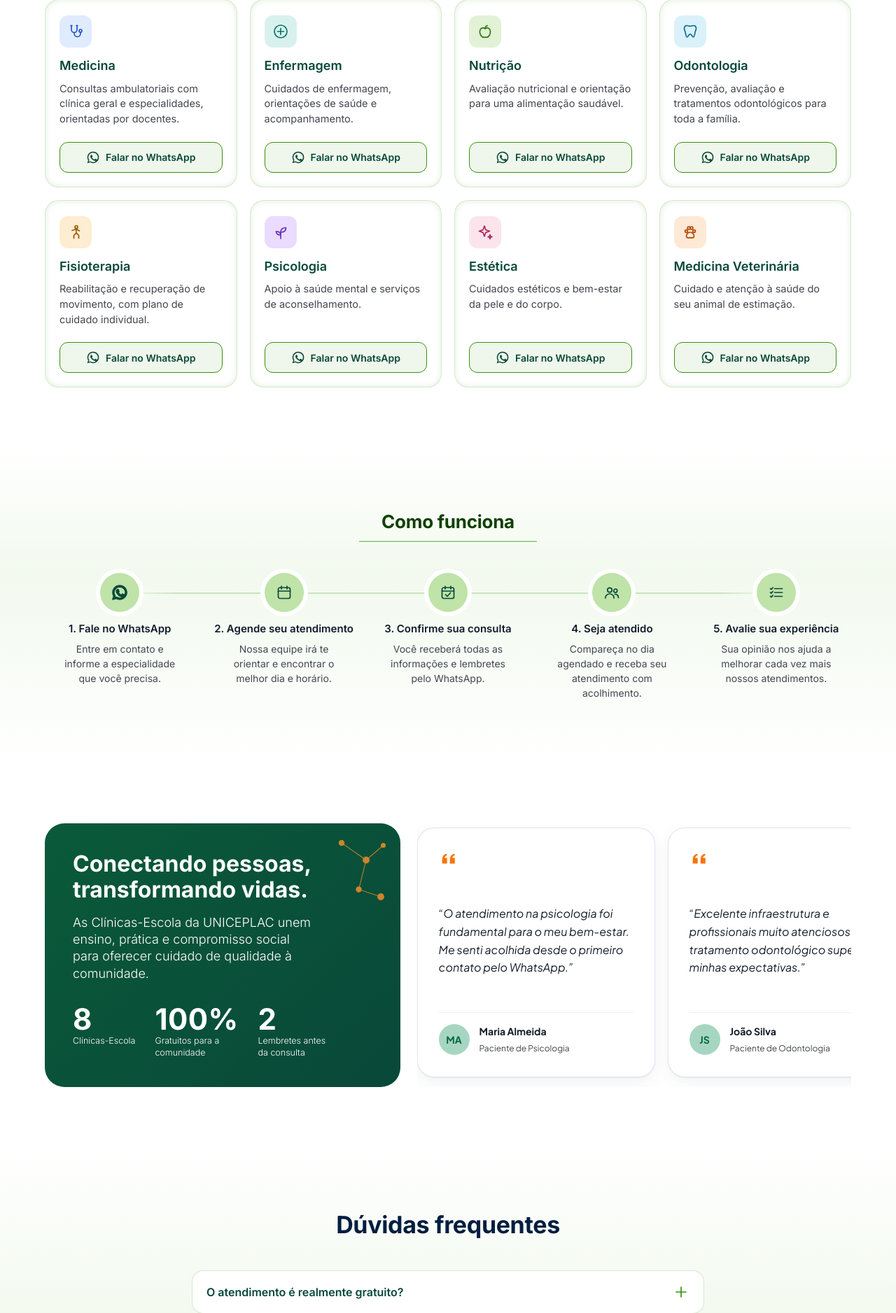
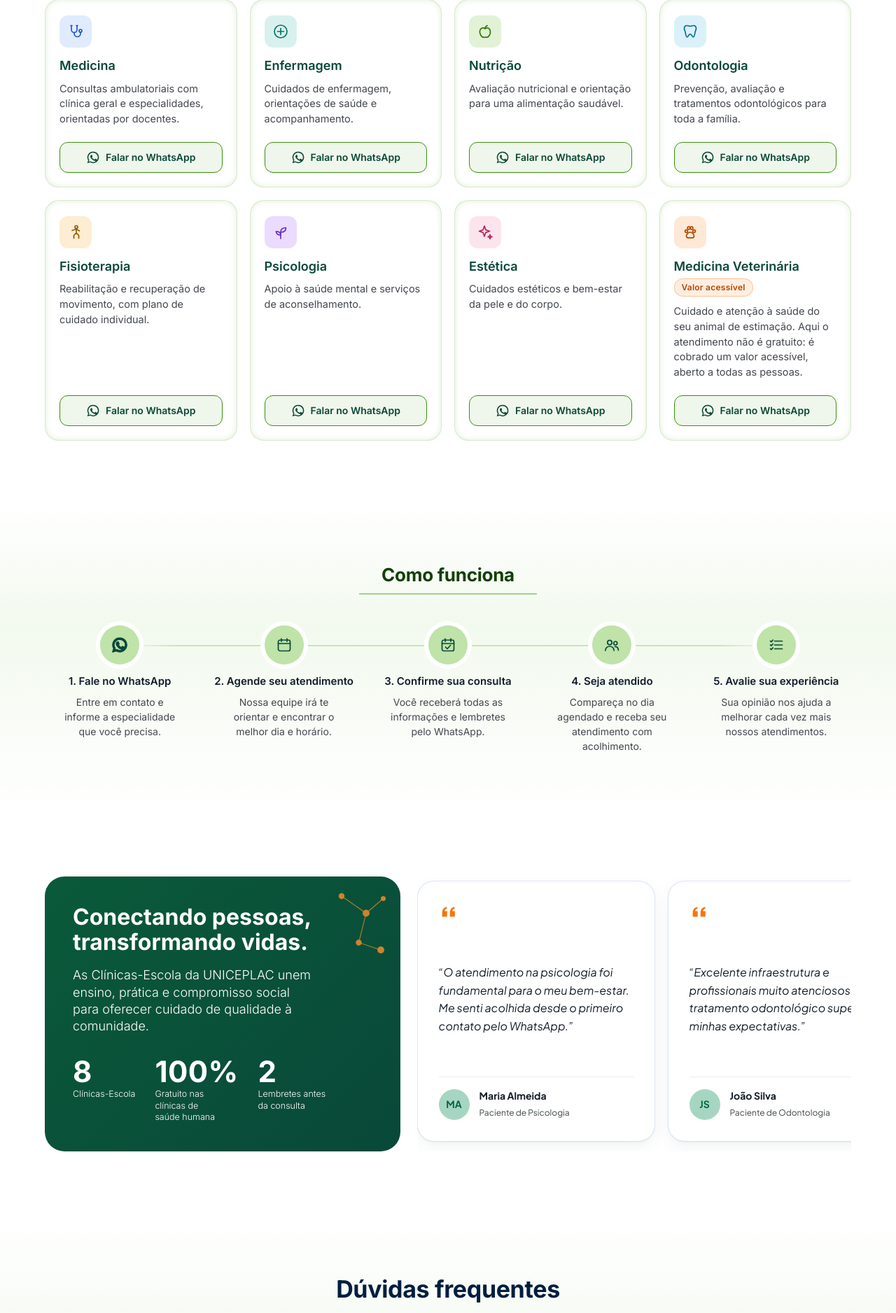
Before and after one commit to mikeds411/lpconecta, a Django app: page / in a window 1280 px wide. Shown: the part 1133-3010 px from the top of the page at 70% size. Run offline with Django 5.2, Linux system fonts and the light colour scheme.

Commit message:
Novo endereço da UNICEPLAC e aviso de valor na Veterinária
- Rodapé: SIGA Área Especial para Indústria, Lote 2/3, Setor Leste
  Industrial, Gama, Brasília/DF, CEP 72445-020
- Medicina Veterinária: selo "Valor acessível" e texto explicando que
  é cobrado um valor acessível; painel de impacto e FAQ ajustados

Co-Authored-By: Claude Opus 5.5 <noreply@anthropic.com>

```diff
--- a/static/landing/css/styles.css
+++ b/static/landing/css/styles.css
@@ -301,3 +301,6 @@ a.hex:hover,a.hex:focus-visible{--bg:var(--orange-400);--fg:#fff;transform:scale
 .brand__logo{height:50px;width:auto}
 .brand--light .brand__logo{height:46px;filter:brightness(0) invert(1)}
 @media (max-width:640px){.brand__logo{height:42px}}
+
+/* ---------- Selo "Valor acessível" (Medicina Veterinária) ---------- */
+.clinic__tag{align-self:flex-start;margin-top:-4px;padding:3px 10px;border-radius:999px;font-size:12px;font-weight:600;letter-spacing:.02em;color:#b24800;background:rgba(249,115,6,.12);border:1px solid rgba(249,115,6,.35)}
--- a/templates/index.html
+++ b/templates/index.html
@@ -177,7 +177,8 @@
       <li class="clinic" id="clinica-veterinaria">
         <span class="clinic__ico clinic__ico--orange"><svg class="i"><use href="#c-veterinaria"/></svg></span>
         <h3>Medicina Veterinária</h3>
-        <p>Cuidado e atenção à saúde do seu animal de estimação.</p>
+        <span class="clinic__tag">Valor acessível</span>
+        <p>Cuidado e atenção à saúde do seu animal de estimação. Aqui o atendimento não é gratuito: é cobrado um valor acessível, aberto a todas as pessoas.</p>
         <a class="btn btn--wa" data-clinic="veterinaria" href="https://wa.me/5561996236611?text=Ol%C3%A1!%20Gostaria%20de%20agendar%20um%20atendimento%20na%20cl%C3%ADnica%20de%20Medicina%20Veterin%C3%A1ria." target="_blank" rel="noopener" aria-label="Falar com a clínica de Medicina Veterinária no WhatsApp"><svg class="i"><use href="#i-whatsapp"/></svg>Falar no WhatsApp</a>
       </li>
     </ul>
@@ -229,7 +230,7 @@
       <p>As Clínicas-Escola da UNICEPLAC unem ensino, prática e compromisso social para oferecer cuidado de qualidade à comunidade.</p>
       <dl class="impact__nums">
         <div><dt>8</dt><dd>Clínicas-Escola</dd></div>
-        <div><dt>100%</dt><dd>Gratuitos para a comunidade</dd></div>
+        <div><dt>100%</dt><dd>Gratuito nas clínicas de saúde humana</dd></div>
         <div><dt>2</dt><dd>Lembretes antes da consulta</dd></div>
       </dl>
       <svg class="impact__net" viewBox="0 0 120 150" aria-hidden="true" focusable="false">
@@ -268,7 +269,7 @@
     <div class="faq">
       <details>
         <summary>O atendimento é realmente gratuito?<svg class="i"><use href="#i-plus"/></svg></summary>
-        <p>Sim. Os atendimentos das Clínicas-Escola da UNICEPLAC são gratuitos para a comunidade.</p>
+        <p>Sim, em todas as clínicas de saúde humana. A única exceção é a Medicina Veterinária: lá é cobrado um valor acessível, aberto a todas as pessoas. Fale com a clínica pelo WhatsApp para saber os valores.</p>
       </details>
       <details>
         <summary>Quem realiza o atendimento?<svg class="i"><use href="#i-plus"/></svg></summary>
@@ -327,9 +328,9 @@
       <h2>Localização</h2>
       <address>
         <strong>UNICEPLAC</strong><br>
-        Campus Gama<br>
-        EQSW 304/504<br>
-        Sudoeste, Brasília/DF
+        SIGA Área Especial para Indústria, Lote 2/3<br>
+        Setor Leste Industrial, Gama<br>
+        Brasília/DF · CEP 72445-020
       </address>
     </div>
   </div>
```
